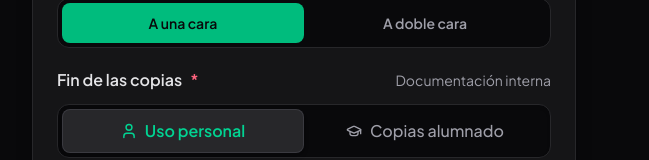
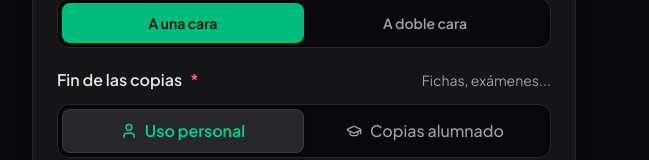
Before and after one commit to sobrino-plastica/albacopy, a React (Vite) app: page / in a window 1280 px wide. Shown: the part 790-950 px from the top of the page, without its empty margins (336-985 px from the left). Built offline with nearby package versions, Linux system fonts and the light colour scheme.

Commit message:
Update PurposeToggle.tsx

```diff
--- a/src/components/PurposeToggle.tsx
+++ b/src/components/PurposeToggle.tsx
@@ -28,7 +28,7 @@ export const PurposeToggle: React.FC<PurposeToggleProps> = ({
           <span className="text-rose-400">*</span>
         </label>
         <span className="text-xs sm:text-sm text-zinc-400">
-          {value === 'personal' ? 'Documentación interna' : 'Material lectivo / Exámenes'}
+          {value === 'personal' ? 'Fichas, exámenes...' : 'Material lectivo / Compra alumnado'}
         </span>
       </div>
 
```
